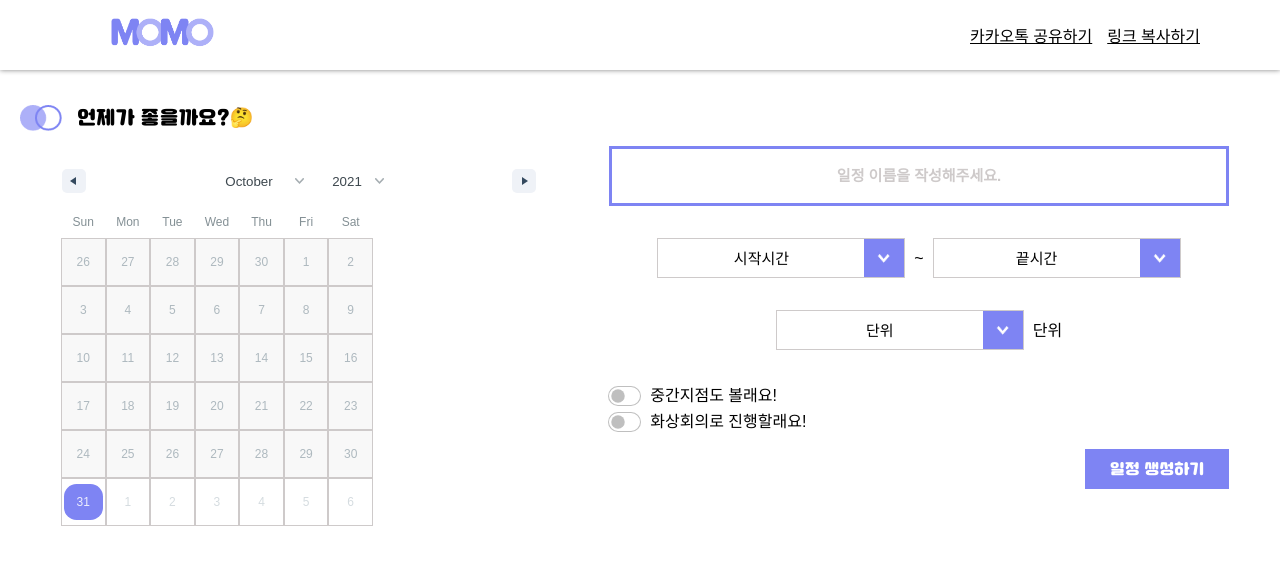
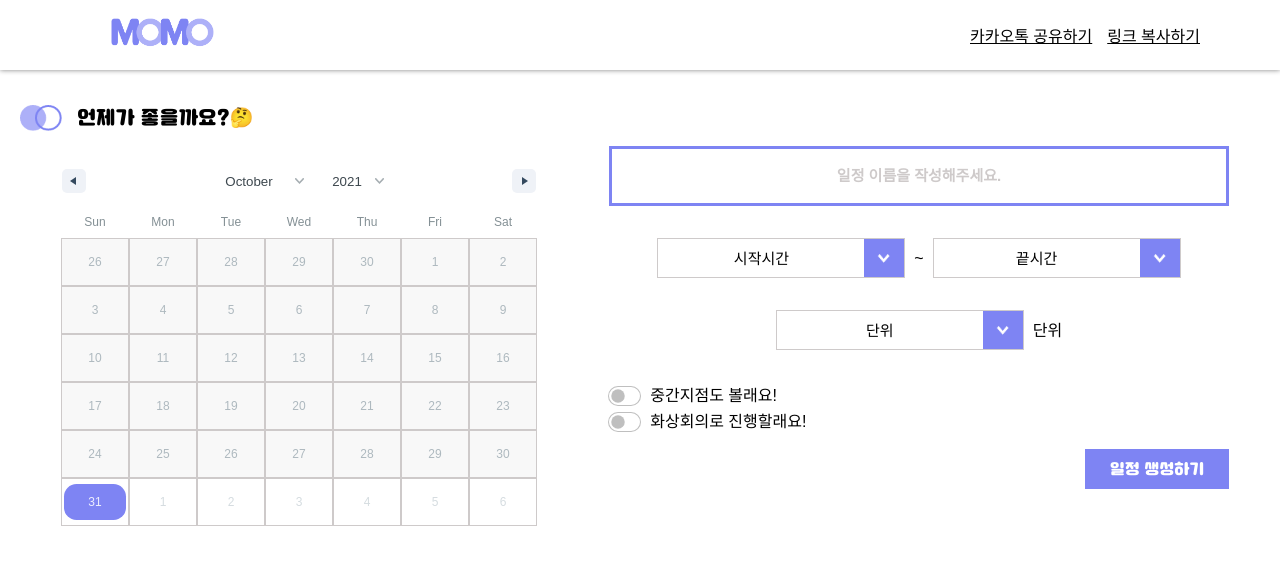
Before and after one commit to Modu-Moija/momo-front, a React (Create React App) app: page / in a window 1280 px wide. Shown: the top 564 px of the page. Built offline with nearby package versions, Linux system fonts and the light colour scheme; a web font is replaced by a local one.

Commit message:
setting.scss

```diff
--- a/src/scss/pages/setting.scss
+++ b/src/scss/pages/setting.scss
@@ -47,12 +47,16 @@
         .rdrDateDisplayWrapper {
           display: none;
         }
+        .rdrMonth {
+          width: 100%;
+
           .rdrDayToday .rdrDayNumber span:after {
             background: #{$purple};
           }
           .rdrDays button {
             border: 1.2px solid #cecaca;
             height: 3rem;
+          }
         }
       }
     }
```
Lines whose indentation alone changed are shown as unchanged.
